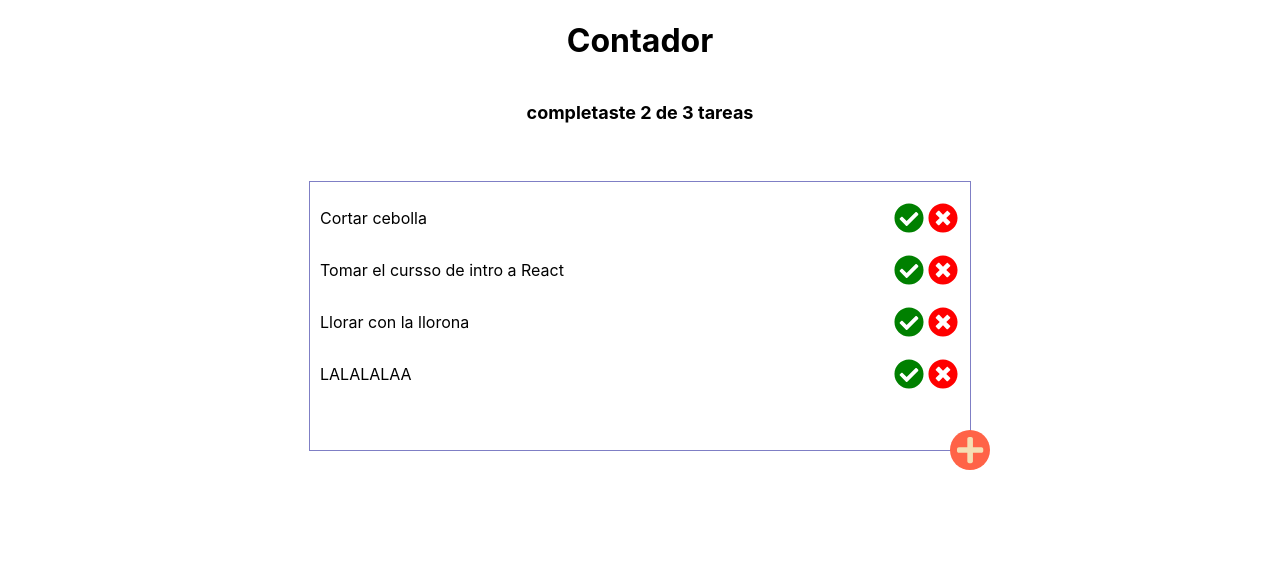
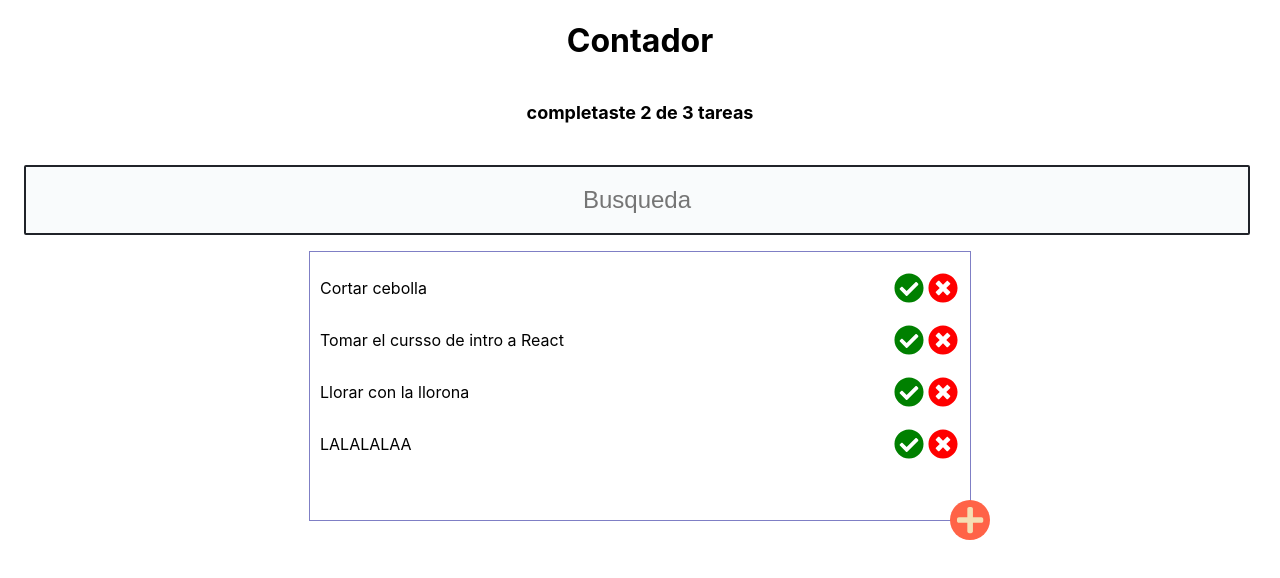
Before and after one commit to LucasDMadrigal/todo-machine, a React (Create React App) app: page / in a window 1280 px wide. Shown: the top 578 px of the page. Built offline with nearby package versions, Linux system fonts and the light colour scheme; the HTML template or start-up script is replaced by a standard one.

Commit message:
preparando input de busqueda

```diff
--- a/src/App.js
+++ b/src/App.js
@@ -8,6 +8,7 @@ import { TodoCounter } from './components/TodoCounter'
 import { TodoList } from './components/TodoList'
 import { TodoItem } from './components/TodoItem'
 import { ButtonCreateTodo } from './components/ButtonCreateTodo'
+import { TodoSearch } from './components/TodoSearch'
 import './App.css';
 
 const todos = [
@@ -25,6 +26,7 @@ function App() {
   return (
     <React.Fragment >
       <TodoCounter />
+      <TodoSearch />
       <TodoList>
         { todos.map( item => (
           <TodoItem
--- a/src/components/TodoCounter.js
+++ b/src/components/TodoCounter.js
@@ -6,8 +6,8 @@ function TodoCounter() {
         <div className="todo-counter--container">
             <h1>
                 Contador
+            </h1>
                 <h6>completaste 2 de 3 tareas</h6>
-            </h1>
         </div>
     )
 }
--- a/src/components/TodoList.js
+++ b/src/components/TodoList.js
@@ -1,5 +1,6 @@
 import React from 'react'
 import './styles/TodoList.css'
+
 function TodoList(props) {
     return (
         <section className="todo-list--container">
--- /dev/null
+++ b/src/components/TodoSearch.js
@@ -0,0 +1,22 @@
+import React, {useState} from 'react'
+import './styles/TodoSearch.css'
+
+export default function TodoSearch() {
+
+    const [searchValue, setSearchValue] = useState('')
+
+    const handleChange = (e) => {
+        console.log(e.target.value);
+
+        setSearchValue(e.target.value)
+    }
+    return (
+        <input
+        value={searchValue}
+        placeholder="Busqueda"
+        onChange={handleChange}
+        />
+    )
+}
+
+export { TodoSearch }
--- a/src/components/styles/TodoList.css
+++ b/src/components/styles/TodoList.css
@@ -9,5 +9,6 @@
     justify-content: space-between;
     padding: 10px;
     width: 50vw;
+    min-width: 260px;
     border: 1px solid rgb(127, 127, 197);
 }
--- /dev/null
+++ b/src/components/styles/TodoSearch.css
@@ -0,0 +1,10 @@
+input{
+    background: #F9FBFC;
+    border-radius: 2px;
+    border: 2px solid #202329;
+    margin: 0 24px;
+    height: 64px;
+    width: calc(100% - 62px);
+    font-size: 24px;
+    text-align: center;
+}
```
